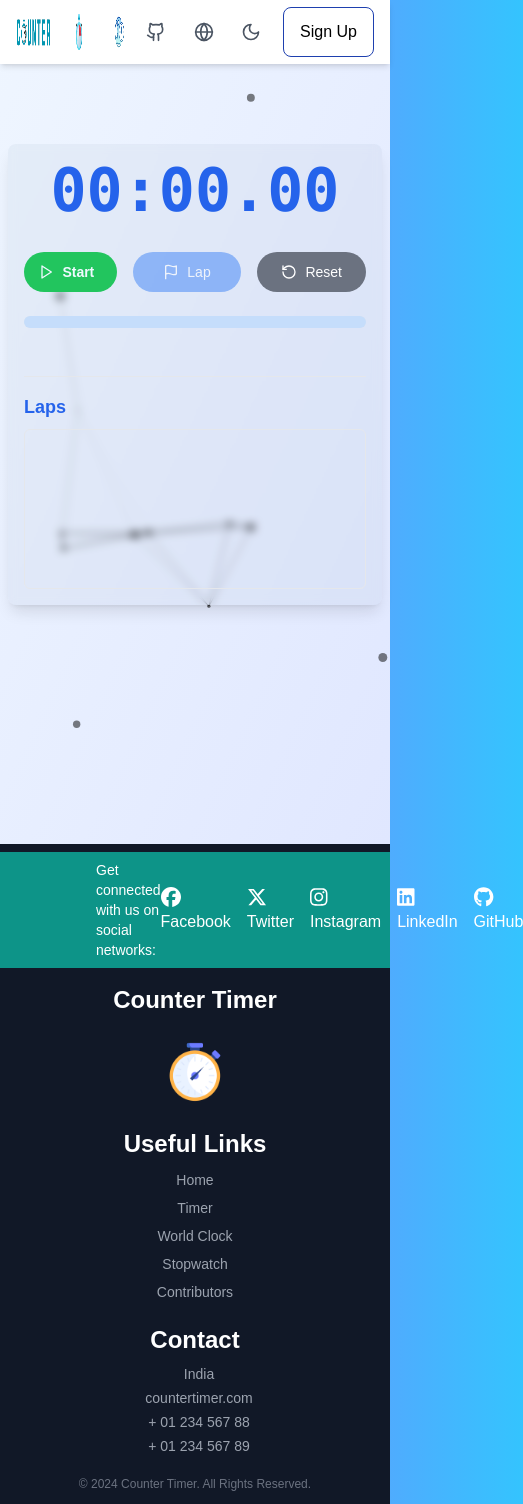
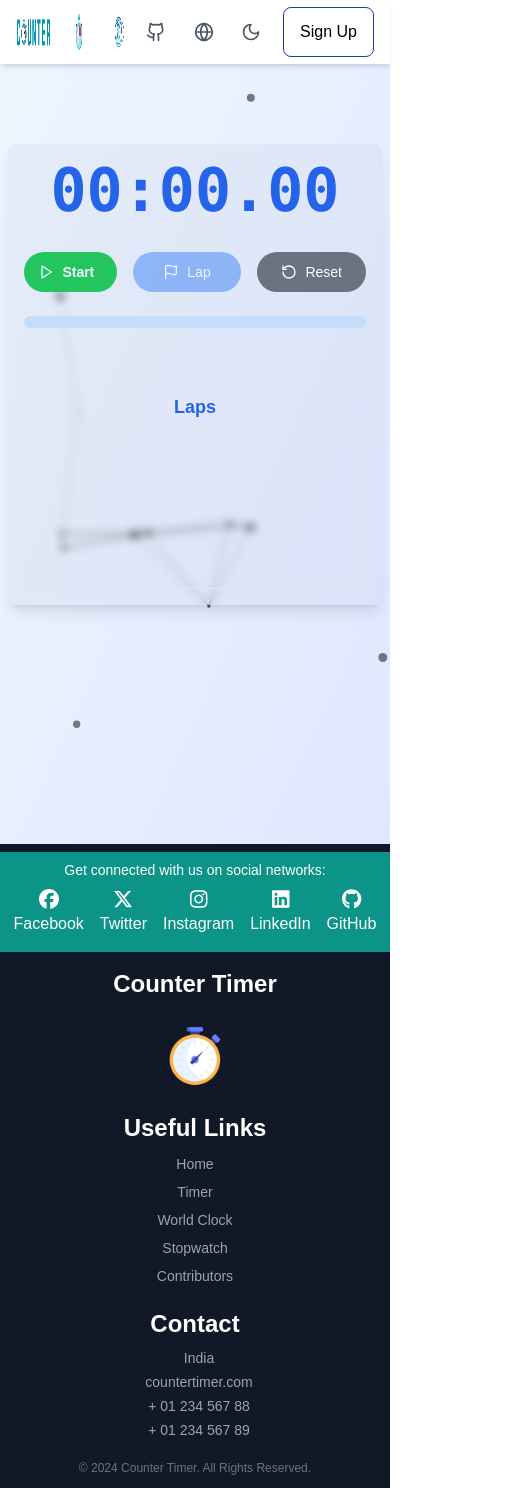
Before and after one commit to param-code/counter-app, a React (Vite) app: page / in a window 390 px wide. Shown: the whole page, 523 px wide, since content can reach past the window. Built offline with nearby package versions, Linux system fonts and the light colour scheme.

Commit message:
fixed issue : #159

```diff
--- a/src/components/Footer.jsx
+++ b/src/components/Footer.jsx
@@ -20,7 +20,7 @@ const Footer = () => {
         {" "}
         {/* Reduced padding */}
         <div className="container mx-auto px-4 flex justify-between items-center">
-          <p className="text-sm ml-20">
+          <p className="text-sm mr-4">
             Get connected with us on social networks:
           </p>{" "}
           {/* Adjusted margin */}
@@ -67,7 +67,7 @@ const Footer = () => {
             </a>
           </div>
           {/* Google Translate (Language selection) */}
-          <div className="ml-4">
+          <div className="ml-4 googletranslate">
             <GoogleTranslate />
           </div>
         </div>
--- a/src/components/laplist.jsx
+++ b/src/components/laplist.jsx
@@ -14,7 +14,7 @@ const LapList = ({ laps, formatTime, lapsEndRef }) => {
 
   return (
     <div className="border-t border-gray-200 dark:border-gray-700 pt-4">
-      <h3 className="text-lg font-semibold mb-2 text-blue-600 dark:text-blue-400">Laps</h3>
+      <h3 className="text-lg font-semibold mb-2 text-blue-600 dark:text-blue-400 text-center">Laps</h3>
 
       <ScrollArea className="h-40 rounded-md border border-gray-200 dark:border-gray-700 p-4">
         <AnimatePresence initial={false}>
--- a/src/index.css
+++ b/src/index.css
@@ -95,3 +95,26 @@ body {
   @apply bg-background text-foreground;
   }
 }
+@media screen and (max-width: 778px) {
+  .container {
+    flex-direction: column;
+    align-items: center; /* Center the items vertically */
+    text-align: center;  /* Center align text */
+  }
+
+  .googletranslate {
+    width: 100%;
+    margin-top: 8px;
+    display: flex;
+    justify-content: center;
+  }
+
+  .social-icons {
+    justify-content: center;
+    margin-top: 8px;
+  }
+
+  .text-sm {
+    margin: 0;
+  }
+}
```
